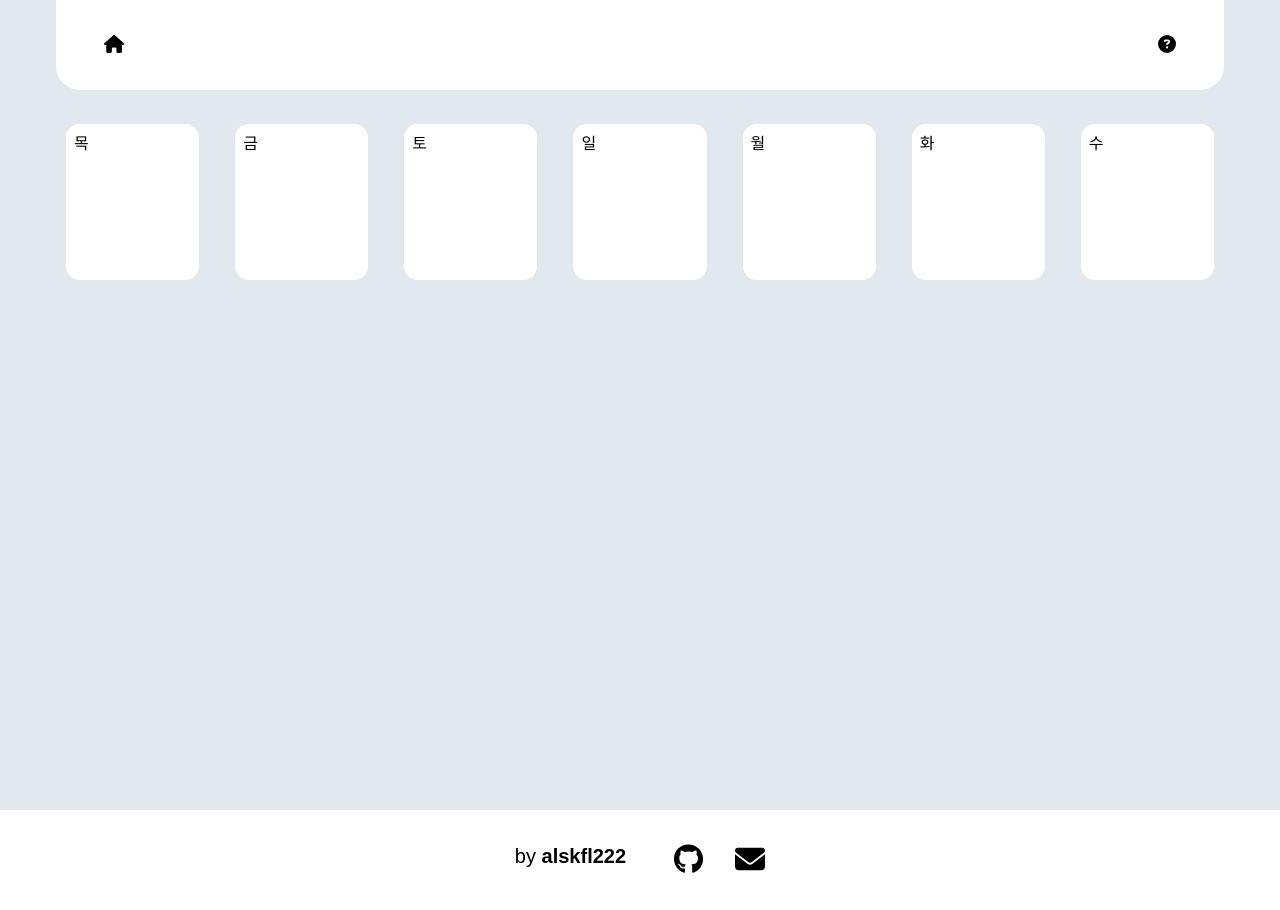
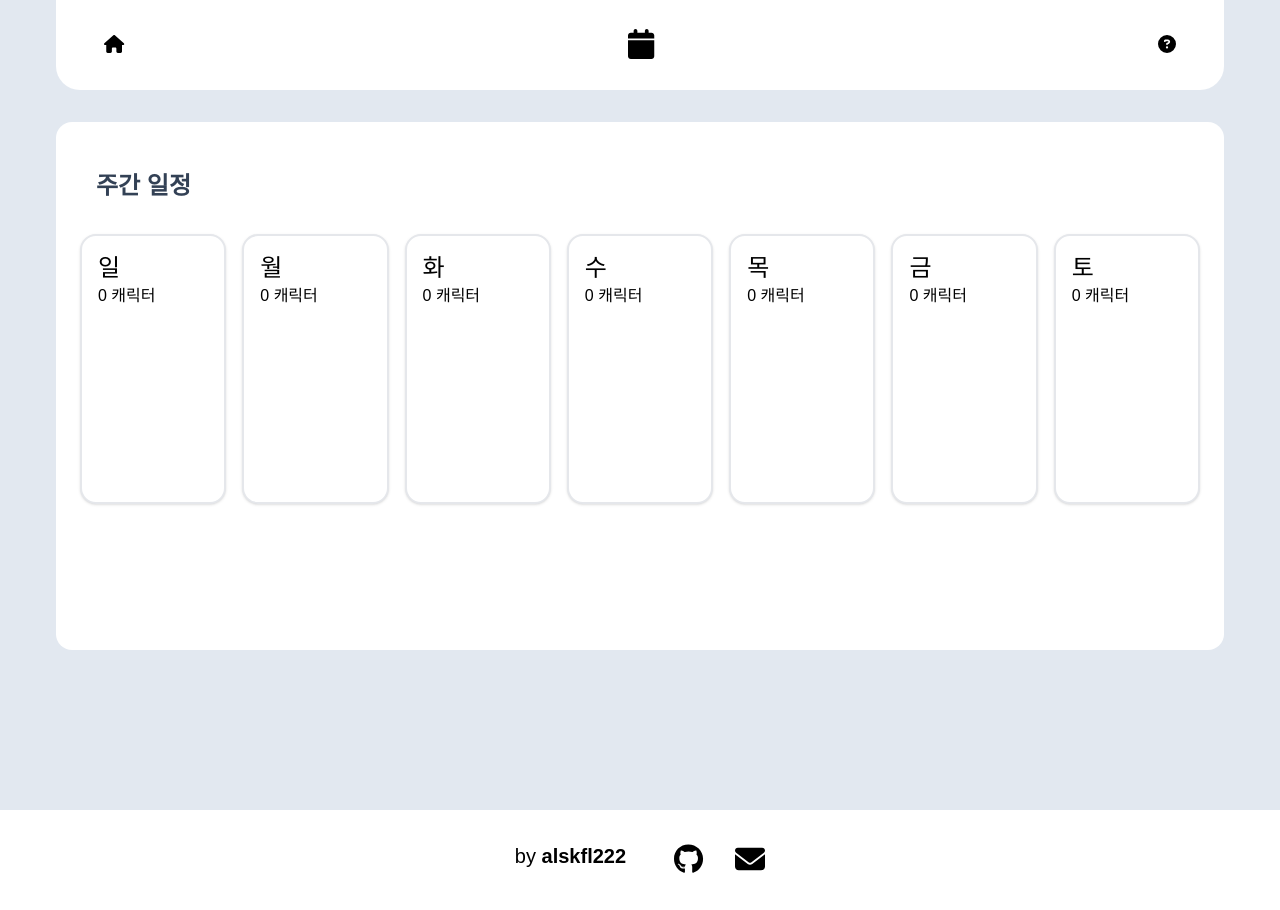
Before and after one commit to alskfl222/practice_svelte, a SvelteKit app: page /calendar in a window 1280 px wide. Built offline with nearby package versions, Linux system fonts and the light colour scheme.

Commit message:
[ FEAT ] : add Calendar link in Header, save data in localStorage, etc

```diff
--- a/src/lib/components/CharBossViewer.svelte
+++ b/src/lib/components/CharBossViewer.svelte
@@ -5,7 +5,9 @@
 	import Title from './common/Title.svelte';
 	import Hbar from './common/Hbar.svelte';
 	import { store, charIndex } from '$stores';
+	import { mapleDayObj } from '$stores/calendar';
 	import { showModal, modalType } from '$stores/modal';
+	import type { MapleDayType } from '$types';
 
 	function deselectChar() {
 		$charIndex = undefined;
@@ -13,6 +15,10 @@
 
 	function deleteChar() {
 		if ($charIndex !== undefined) {
+			const charName = $store[$charIndex].name;
+			Object.keys($mapleDayObj).forEach(day => {
+				$mapleDayObj[day as MapleDayType] = $mapleDayObj[day as MapleDayType].filter(char => char !== charName)
+			})
 			$store = [...$store.slice(0, $charIndex), ...$store.slice($charIndex + 1)];
 			$charIndex = undefined;
 		}
@@ -43,7 +49,7 @@
 					캐릭터를 선택해주세요
 				{:else}
 					<div class="flex gap-2">
-						<span>{$store[$charIndex].name}</span>
+						<span class='w-[100px] whitespace-nowrap text-ellipsis overflow-hidden xs:w-[200px]'>{$store[$charIndex].name}</span>
 						<span>{$store[$charIndex].class}</span>
 					</div>
 					<button on:click={deleteChar}><i class="fa-solid fa-trash" /></button>
--- a/src/lib/components/Header.svelte
+++ b/src/lib/components/Header.svelte
@@ -11,6 +11,9 @@
 			<li class={$page.url.pathname === '/' ? selectedStyle : normalStyle}>
 				<a href="/"><i class="fa-solid fa-house" /></a>
 			</li>
+			<li class={$page.url.pathname === '/calendar' ? selectedStyle : normalStyle}>
+				<a href="/calendar"><i class="fa-solid fa-calendar"></i></a>
+			</li>
 			<li class={$page.url.pathname === '/about' ? selectedStyle : normalStyle}>
 				<a href="/about"><i class="fa-solid fa-circle-question" /></a>
 			</li>
--- a/src/routes/+layout.svelte
+++ b/src/routes/+layout.svelte
@@ -5,15 +5,15 @@
 	import Footer from '$lib/components/Footer.svelte';
 	import Modal from '$lib/components/modals/Modal.svelte';
 	import { store } from '$stores';
+	import { mapleDayObj } from '$stores/calendar';
 	import { showModal } from '$stores/modal';
 	import '../app.css';
 
 	let isLoading: boolean = true;
 
 	onMount(() => {
-		if (localStorage.getItem('prev')) {
-			$store = JSON.parse(localStorage.getItem('prev')!);
-		}
+		if (localStorage.getItem('prev')) $store = JSON.parse(localStorage.getItem('prev')!);
+		if (localStorage.getItem('dayObj')) $mapleDayObj = JSON.parse(localStorage.getItem('dayObj')!);
 		isLoading = false;
 	});
 </script>
--- a/src/routes/calendar/+page.svelte
+++ b/src/routes/calendar/+page.svelte
@@ -1,15 +1,18 @@
 <script lang="ts">
-	import { fly } from 'svelte/transition';
+	import { fly, fade } from 'svelte/transition';
+
+	import Title from '$lib/components/common/Title.svelte';
+	import Hbar from '$lib/components/common/Hbar.svelte';
 
 	import { store } from '$stores';
 	import { mapleDayObj } from '$stores/calendar';
 	import type { MapleDayType } from '$types';
 
-	let isOpen: boolean = false;
+	let isCharListOpen: boolean = false;
 	let selectedDay: MapleDayType | null = null;
 
 	function onClickDay(idx: number) {
-		isOpen = true;
+		isCharListOpen = true;
 		selectedDay = Object.keys($mapleDayObj)[idx] as MapleDayType;
 	}
 
@@ -17,39 +20,63 @@
 		if (selectedDay) {
 			let index = $mapleDayObj[selectedDay].indexOf(char);
 			if (index < 0) {
+				const nameArr = $store.map((char) => char.name);
 				$mapleDayObj[selectedDay].push(char);
+				$mapleDayObj[selectedDay].sort((a, b) => nameArr.indexOf(a) - nameArr.indexOf(b));
 			} else {
 				$mapleDayObj[selectedDay] = [
 					...$mapleDayObj[selectedDay].slice(0, index),
 					...$mapleDayObj[selectedDay].slice(index + 1)
 				];
 			}
+			localStorage.setItem('dayObj', JSON.stringify($mapleDayObj));
 			$mapleDayObj = $mapleDayObj;
 		}
 	}
 </script>
 
-<div class="px-2 flex flex-col gap-8 lg:flex-row" on:click|self={() => (isOpen = false)}>
+<div
+	class="h-full px-2 pt-4 pb-[120px] rounded-2xl bg-white"
+	on:click={() => (isCharListOpen = false)}
+	in:fade
+>
+	<Title>주간 일정</Title>
+	<div class="px-4 grid gap-4 lg:grid-cols-7">
 		{#each Object.entries($mapleDayObj) as entry, idx}
 			<div
-			class="w-full h-[160px] p-2 border-2 rounded-2xl bg-white"
+				class="w-full h-[160px] p-4 flex flex-col justify-between gap-2 border-2 rounded-2xl bg-white shadow lg:h-[270px]"
 				class:border-slate-500={entry[0] === selectedDay}
 				on:click|stopPropagation={() => onClickDay(idx)}
 			>
-			{entry[0]}
-			<div class="h-[120px] overflow-x-hidden overflow-y-scroll">
+				<div class="flex justify-between items-center lg:flex-col lg:items-start">
+					<span class='text-2xl'>{entry[0]}</span><span>{entry[1].length} 캐릭터</span>
+				</div>
+				<div class="w-full h-[80%] overflow-y-scroll">
 					{#each entry[1] as char}
-					<div>{char}</div>
+						<div class="whitespace-nowrap text-ellipsis overflow-x-hidden">{char}</div>
 					{/each}
 				</div>
 			</div>
 		{/each}
-	{#if isOpen}
-		<div class="fixed bottom-0 inset-x-0 z-50 h-[35%] mx-4 pb-8 bg-white" in:fly>
-			<button on:click={() => (isOpen = false)}><i class="fa-solid fa-xmark" /></button>
-			<div class="h-full overflow-x-hidden overflow-y-scroll">
+	</div>
+	{#if isCharListOpen}
+		<div
+			class="fixed bottom-0 inset-x-0 z-30 h-[35%] mx-4 px-12 pt-4 pb-16 rounded-t-2xl bg-white shadow-[0_1px_3px_-1px_rgba(0,0,0,1)] lg:mx-0"
+			on:click|stopPropagation={() => (isCharListOpen = true)}
+			in:fly
+		>
+			<div class="w-full mb-2 flex justify-center">
+				<button
+					class="w-full text-lg font-bold hover:bg-slate-300/30"
+					on:click={() => (isCharListOpen = false)}>닫기 <i class="fa-solid fa-xmark" /></button
+				>
+			</div>
+			<Hbar />
+			<div class="h-full mt-4 flex flex-col gap-2 overflow-x-hidden overflow-y-scroll">
 				{#each $store as char}
-					<div class="text-2xl" on:click={() => addCharToDay(char.name)}>{char.name}</div>
+					<div class="text-2xl hover:bg-slate-300/30" on:click={() => addCharToDay(char.name)}>
+						{char.name}
+					</div>
 				{/each}
 			</div>
 		</div>
--- a/src/stores/calendar.ts
+++ b/src/stores/calendar.ts
@@ -5,11 +5,11 @@ import type { MapleDayType } from '$types';
 const today = dayjs().day();
 export const mapleDay = today < 4 ? today + 3 : today - 4;
 export const mapleDayObj = writable<{ [key in MapleDayType]: string[] }>({
-	목: [],
-	금: [],
-	토: [],
 	일: [],
 	월: [],
 	화: [],
-	수: []
+	수: [],
+  목: [],
+	금: [],
+	토: [],
 });
```
Lines whose indentation alone changed are shown as unchanged.
